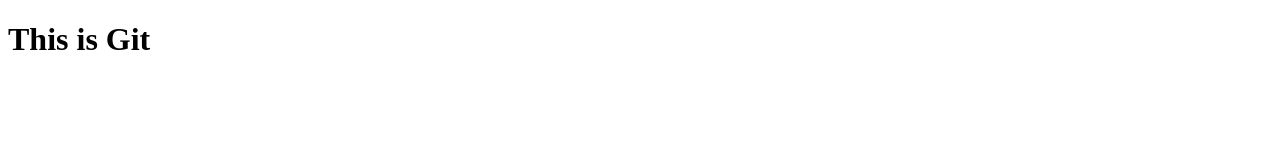
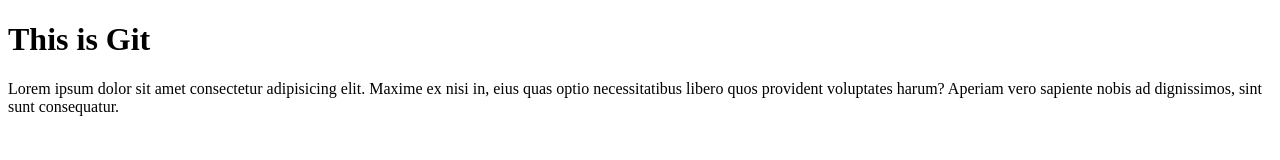
Before and after one commit to Vazgen021/Lesson_git, a plain HTML site: page index.html in a window 1280 px wide. Drawn offline with Linux system fonts and the light colour scheme.

Commit message:
add p tag

```diff
--- a/index.html
+++ b/index.html
@@ -7,5 +7,7 @@
 </head>
 <body>
     <h1>This is Git</h1>
+    <p>Lorem ipsum dolor sit amet consectetur adipisicing elit. Maxime ex nisi in, eius quas optio necessitatibus libero quos provident voluptates harum? Aperiam vero sapiente nobis ad dignissimos, sint sunt consequatur.
+    </p>
 </body>
 </html>
```
